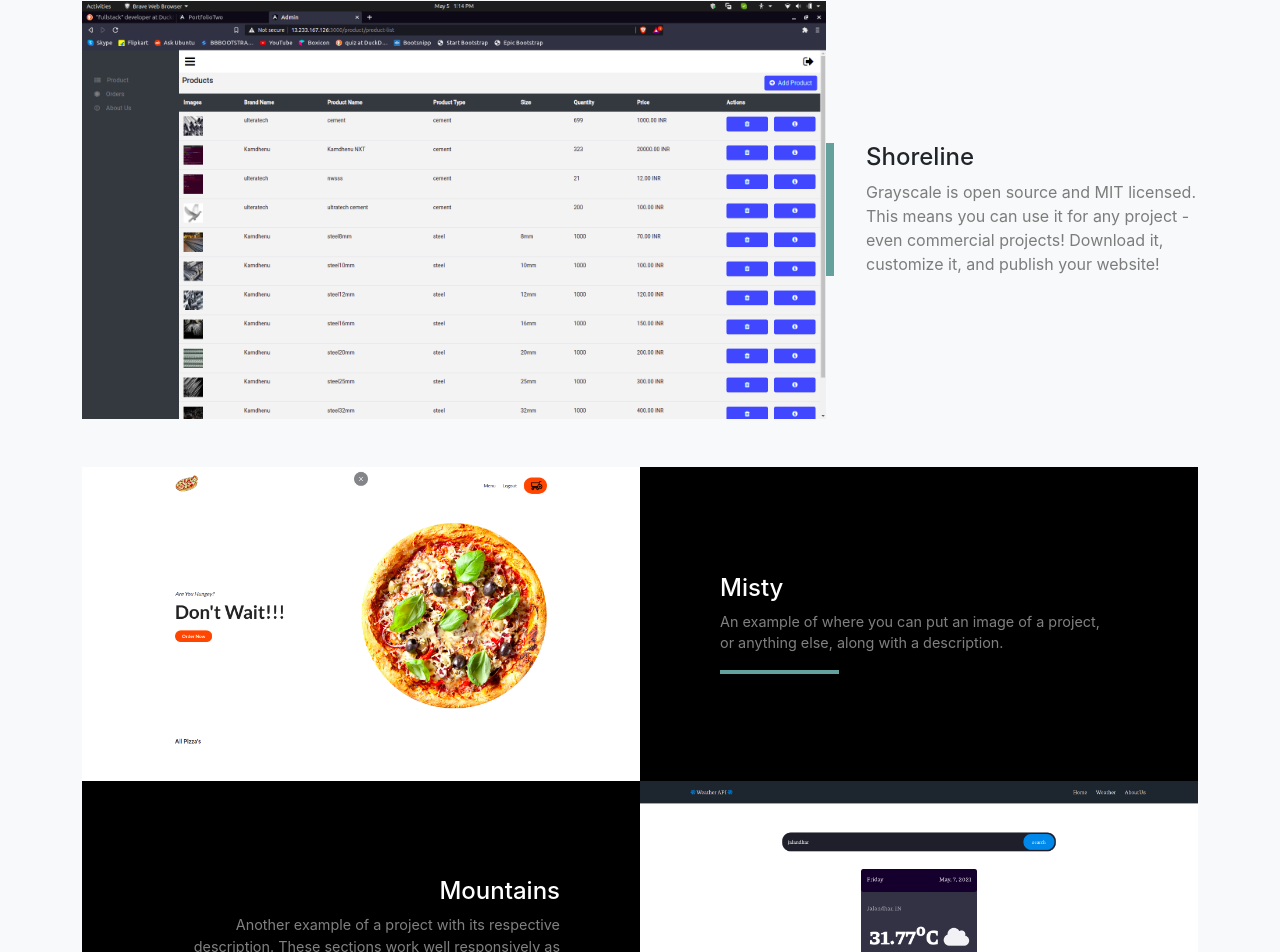
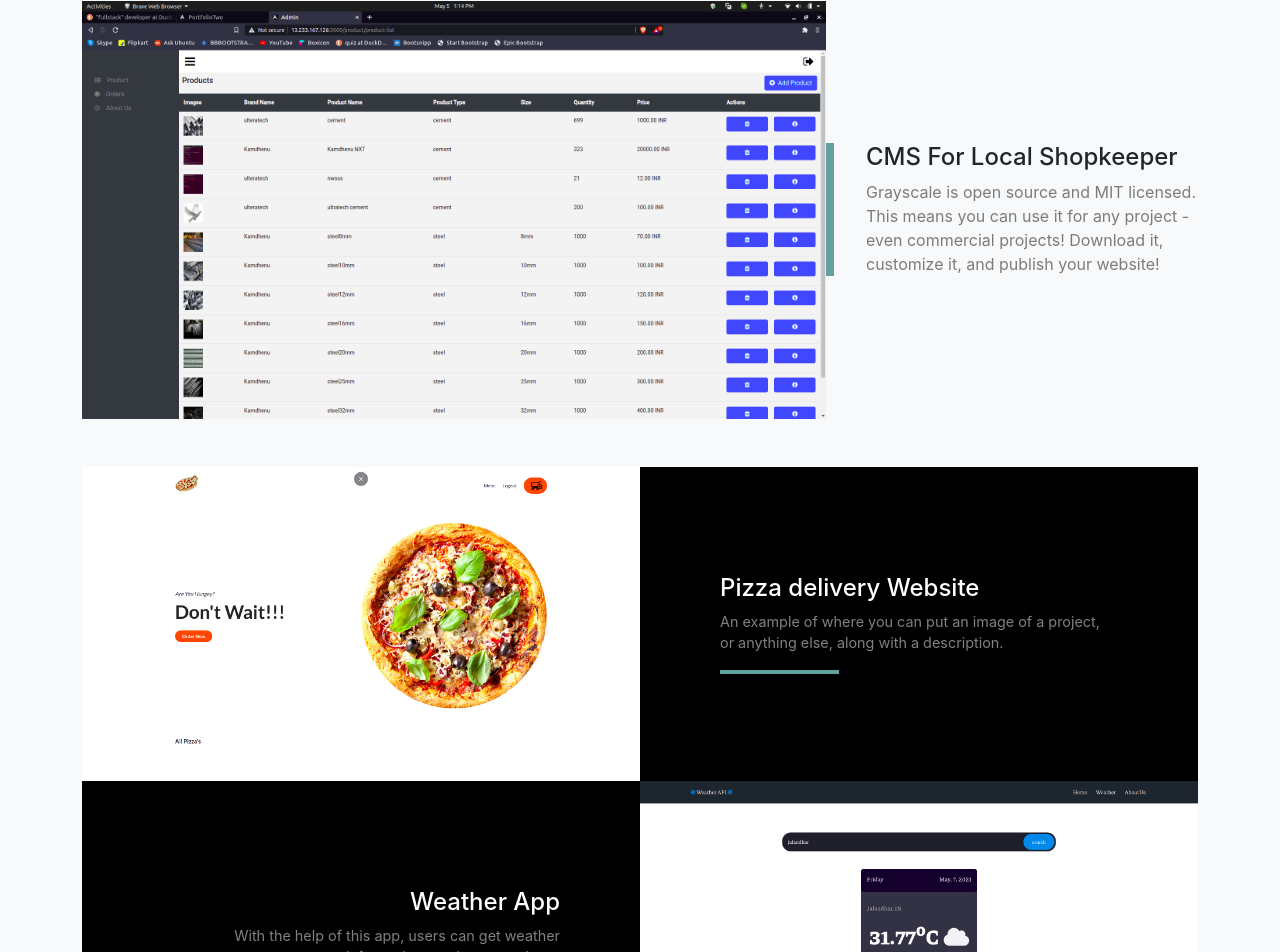
Before and after one commit to KaranDuggal/portfolio_1, an Angular app: page /home in a window 1280 px wide. Shown: the part 1629-2581 px from the top of the page. Built offline with nearby package versions, Linux system fonts and the light colour scheme.

Commit message:
html change

```diff
--- a/src/app/components/core/home/home-page/home-page.component.html
+++ b/src/app/components/core/home/home-page/home-page.component.html
@@ -50,7 +50,7 @@
                 <div class="col-xl-8 col-lg-7"><img class="img-fluid mb-3 mb-lg-0" src="assets/img/project-1.png" alt="..." /></div>
                 <div class="col-xl-4 col-lg-5">
                     <div class="featured-text text-center text-lg-left">
-                        <h4>Shoreline</h4>
+                        <h4>CMS For Local Shopkeeper</h4>
                         <p class="text-black-50 mb-0">Grayscale is open source and MIT licensed. This means you can use it for any project - even commercial projects! Download it, customize it, and publish your website!</p>
                     </div>
                 </div>
@@ -62,7 +62,7 @@
                     <div class="bg-black text-center h-100 project">
                         <div class="d-flex h-100">
                             <div class="project-text w-100 my-auto text-center text-lg-left">
-                                <h4 class="text-white">Misty</h4>
+                                <h4 class="text-white">Pizza delivery Website</h4>
                                 <p class="mb-0 text-white-50">An example of where you can put an image of a project, or anything else, along with a description.</p>
                                 <hr class="d-none d-lg-block mb-0 ml-0" />
                             </div>
@@ -77,8 +77,8 @@
                     <div class="bg-black text-center h-100 project">
                         <div class="d-flex h-100">
                             <div class="project-text w-100 my-auto text-center text-lg-right">
-                                <h4 class="text-white">Mountains</h4>
-                                <p class="mb-0 text-white-50">Another example of a project with its respective description. These sections work well responsively as well, try this theme on a small screen!</p>
+                                <h4 class="text-white">Weather App</h4>
+                                <p class="mb-0 text-white-50">With the help of this app, users can get weather information anytime, anywhere.</p>
                                 <hr class="d-none d-lg-block mb-0 mr-0" />
                             </div>
                         </div>
```
